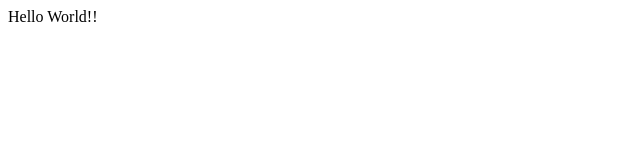
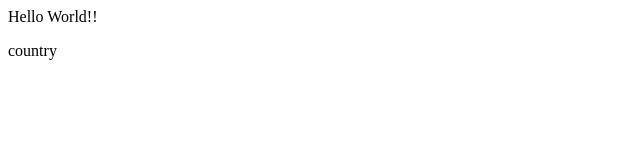
Before and after one commit to Harishmh/demo-repo, a plain HTML site: page index.html in a window 1280 px wide. Shown: the full height of the page, 0-640 px from the left. Drawn offline with Linux system fonts and the light colour scheme.

Commit message:
added ccountry

```diff
--- a/index.html
+++ b/index.html
@@ -1 +1,2 @@
 <div>Hello World!!</div>
+<p>country</p>
```
